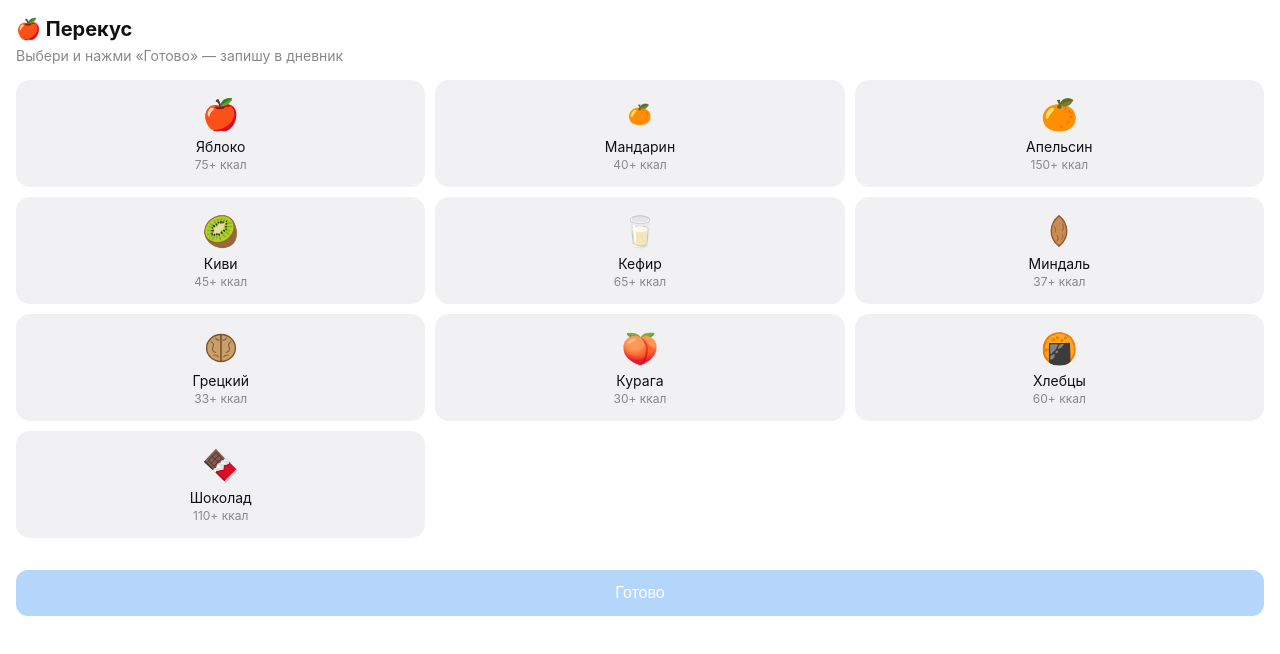
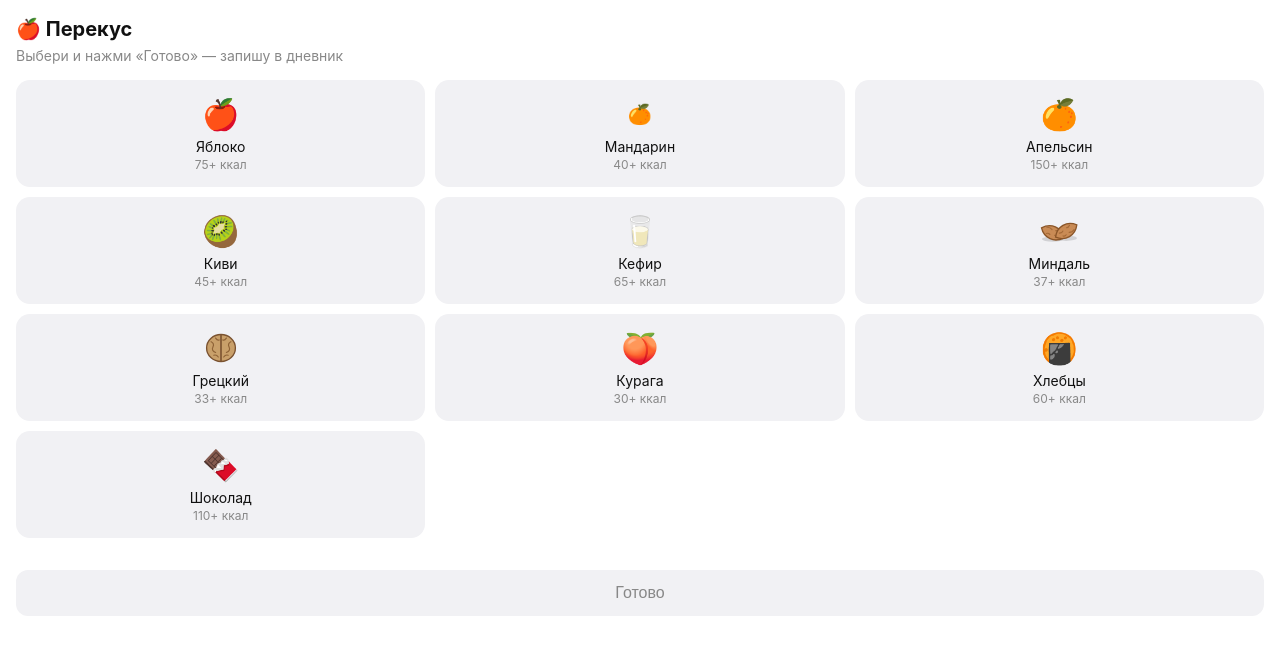
Before and after one commit to SanderGH/pa-apps, a plain HTML site: page snack/index.html in a window 1280 px wide. Drawn offline with Linux system fonts and the light colour scheme.

Commit message:
snack: two almonds lying on a table, opaque disabled Done button
Co-Authored-By: Claude Opus 5.5 <noreply@anthropic.com>

```diff
--- a/snack/index.html
+++ b/snack/index.html
@@ -19,7 +19,7 @@ h1{font-size:20px;margin:0 0 4px}.hint{color:var(--hint);font-size:14px;margin-b
 .cart{margin-top:16px;padding:0;list-style:none}.cart li{margin:6px 0;display:flex;align-items:center;gap:10px}
 .rm{border:0;background:var(--card);color:var(--fg);border-radius:8px;width:32px;height:32px;font-size:16px}.total{font-weight:600;margin-top:8px}
 button.done{position:sticky;bottom:12px;box-shadow:0 0 0 12px var(--bg);margin-top:16px;width:100%;padding:14px;border:0;border-radius:12px;background:var(--acc);color:var(--acc-fg);font-size:16px}
-button.done:disabled{opacity:.35}
+button.done:disabled{background:var(--card);color:var(--hint)}
 .result{margin-top:16px;padding:12px;border-radius:12px;background:var(--card);display:none}
 </style></head><body>
 <h1>🍎 Перекус</h1><div class="hint">Выбери и нажми «Готово» — запишу в дневник</div>
@@ -35,7 +35,7 @@ const items=[
  {e:"🍊",n:"Апельсин",o:[["1 шт.",150],["½",75]]},
  {e:"🥝",n:"Киви",o:[["1 шт.",45]]},
  {e:"🥛",n:"Кефир",o:[["½ стакана",65],["стакан",130]]},
- {e:"",svg:'<svg viewBox="0 0 40 40" width="36" height="36"><path d="M20 3C31 12 32 27 20 37C8 27 9 12 20 3Z" fill="#c98b55" stroke="#8a5528" stroke-width="1.5"/><path d="M15 15q2 3 1 6M24 12q2 4 0 8M18 25q2 3 0 6M24 24q1 3-1 5" stroke="#a46a38" stroke-width="1.3" fill="none" stroke-linecap="round"/></svg>',n:"Миндаль",o:[["5 шт.",37],["6 шт.",45],["7 шт.",52],["8 шт.",60]]},
+ {e:"",svg:'<svg viewBox="0 0 44 40" width="40" height="36"><ellipse cx="15" cy="29" rx="12" ry="3" fill="#000" opacity=".13"/><ellipse cx="30" cy="28" rx="12" ry="3" fill="#000" opacity=".13"/><g transform="translate(15 22) rotate(-66) scale(1.2,1.05)"><path d="M0-13C8-6 8 6 0 13C-8 6-8-6 0-13Z" fill="#c98b55" stroke="#8a5528" stroke-width="1.3"/><path d="M-3-6q1.5 2 .5 4M2.5-8q1.5 3 0 6M-1.5 3q1.5 2 0 4.5M3 2q1 2-.5 3.5" stroke="#a46a38" stroke-width="1.1" fill="none" stroke-linecap="round"/></g><g transform="translate(30 20) rotate(60) scale(1.2,1.05)"><path d="M0-13C8-6 8 6 0 13C-8 6-8-6 0-13Z" fill="#c98b55" stroke="#8a5528" stroke-width="1.3"/><path d="M-3-6q1.5 2 .5 4M2.5-8q1.5 3 0 6M-1.5 3q1.5 2 0 4.5M3 2q1 2-.5 3.5" stroke="#a46a38" stroke-width="1.1" fill="none" stroke-linecap="round"/></g></svg>',n:"Миндаль",o:[["5 шт.",37],["6 шт.",45],["7 шт.",52],["8 шт.",60]]},
  {e:"",svg:'<svg viewBox="0 0 40 40" width="36" height="36"><ellipse cx="20" cy="20" rx="16" ry="15" fill="#c9a06a" stroke="#7a5230" stroke-width="1.5"/><path d="M20 5v30" stroke="#7a5230" stroke-width="1.8"/><path d="M9 13q4 2 2 6t3 6M12 28q3-1 5 2M14 9q2 3 4 2M31 13q-4 2-2 6t-3 6M28 28q-3-1-5 2M26 9q-2 3-4 2" stroke="#8f6337" stroke-width="1.3" fill="none" stroke-linecap="round"/></svg>',n:"Грецкий",o:[["1 шт.",33],["2 шт.",65]]},
  {e:"🍑",n:"Курага",o:[["2 шт.",30],["3 шт.",45],["4 шт.",60]]},
  {e:"🍘",n:"Хлебцы",o:[["1 + сыр",60],["2 + сыр",120]]},
```
